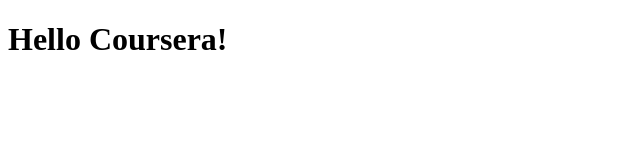
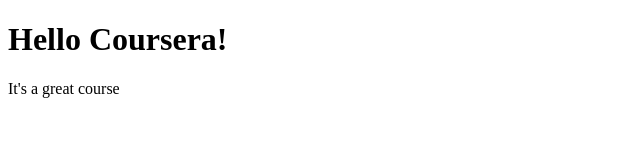
Before and after one commit to HanneKankaanranta/coursera-test, a plain HTML site: page site/index.html in a window 1280 px wide. Shown: the whole page, without its empty margins (0-640 px from the left). Drawn offline with Linux system fonts and the light colour scheme.

Commit message:
Minor change.

```diff
--- a/site/index.html
+++ b/site/index.html
@@ -5,5 +5,8 @@
 </head>
 <body>
 <h1>Hello Coursera!</h1>
+<p>
+It's a great course
+</p>
 </body>
 </html>
```
